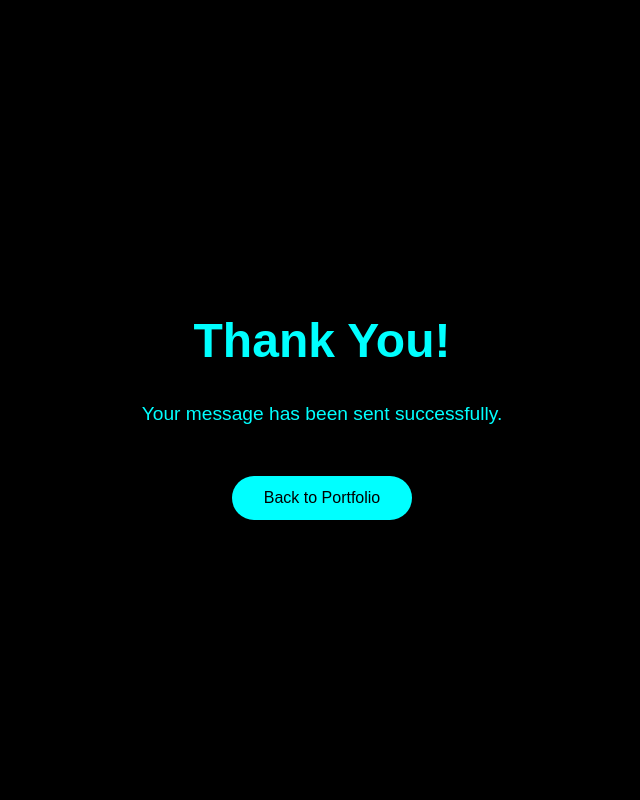
After one commit to designersanket/My-Portfolio, a Flask app: page /thank-you in a window 1280 px wide. The commit adds this page. Shown: the whole page, without its empty margins (318-958 px from the left). Run offline with Flask 3, Linux system fonts and the light colour scheme; some libraries are stand-ins or nearby versions.

Commit message:
thank you page

```diff
--- a/app.py
+++ b/app.py
@@ -1,37 +1,33 @@
-from flask import Flask, render_template, request, redirect, flash
-import pymysql
+from flask import Flask, render_template, request, redirect,flash
+from flask_mysqldb import MySQL
 
 app = Flask(__name__)
-app.secret_key = "dnkvjhrbhvjbdlkjvdvnhgflkjbdvkdjvlknjvdsnkvrugryteincdkjsroihgiurvnrvorhgrevjbhbrvkervnmvamsdvkrbvj"
+app.secret_key="dnkvjhrbhvjbdlkjvdvnhgflkjbdvkdjvlknjvdsnkvrugryteincdkjsroihgiurvnrvorhgrevjbhbrvkervnmvamsdvkrbvj"
 
-# Database connection (PyMySQL)
-def get_db_connection():
-    return pymysql.connect(
-        host='localhost',
-        user='root',
-        password='Sanket8787',
-        db='portfolio',
-        cursorclass=pymysql.cursors.DictCursor
-    )
+app.config['MYSQL_HOST'] = 'localhost'
+app.config['MYSQL_USER'] = 'root'
+app.config['MYSQL_PASSWORD'] = 'Sanket8787'
+app.config['MYSQL_DB'] = 'portfolio'
+
+mysql = MySQL(app)
 
 @app.route('/', methods=['GET', 'POST'])
 def index():
     if request.method == 'POST':
         email = request.form['email']
         message = request.form['textarea']
-        conn = get_db_connection()
-        cur = conn.cursor()
+        cur = mysql.connection.cursor()
         cur.execute("INSERT INTO contacts (email, message) VALUES (%s, %s)", (email, message))
-        conn.commit()
+        mysql.connection.commit()
         cur.close()
-        conn.close()
-        flash('Thank You! Your message has been sent.', 'success')
-        return redirect('/')
+        flash('Thank You! Your message has been sent.','success')
+        return redirect('/thank-you')
     return render_template('index.html')
-
 @app.route("/about")
 def about():
     return render_template("about.html")
-
+@app.route("/thank-you")
+def thank_you():
+    return render_template("thank-you.html")
 if __name__ == '__main__':
     app.run(debug=True)
--- /dev/null
+++ b/templates/thank-you.html
@@ -0,0 +1,51 @@
+<!DOCTYPE html>
+<html lang="en">
+<head>
+  <meta charset="UTF-8" />
+  <meta name="viewport" content="width=device-width, initial-scale=1.0" />
+  <title>Thank You</title>
+  <style>
+    body {
+      background-color: #000;
+      color: #00ffff;
+      font-family: 'Poppins', sans-serif;
+      display: flex;
+      flex-direction: column;
+      justify-content: center;
+      align-items: center;
+      height: 100vh;
+      margin: 0;
+      text-align: center;
+    }
+    h1 {
+      font-size: 3rem;
+      margin-bottom: 1rem;
+    }
+    p {
+      font-size: 1.2rem;
+    }
+    a {
+      margin-top: 2rem;
+      display: inline-block;
+      text-decoration: none;
+      color: black;
+      background-color: #00ffff;
+      padding: 0.8rem 2rem;
+      border-radius: 50px;
+      font-weight: 500;
+      transition: all 0.3s ease;
+    }
+    a:hover {
+      background-color: transparent;
+      color: #00ffff;
+      border: 2px solid #00ffff;
+      box-shadow: 0 0 12px #00ffff, 0 0 24px #00ffff;
+    }
+  </style>
+</head>
+<body>
+  <h1>Thank You!</h1>
+  <p>Your message has been sent successfully.</p>
+  <a href="/">Back to Portfolio</a>
+</body>
+</html>
```
Also changed, not shown: templates/index.html (+4 -4 lines).
